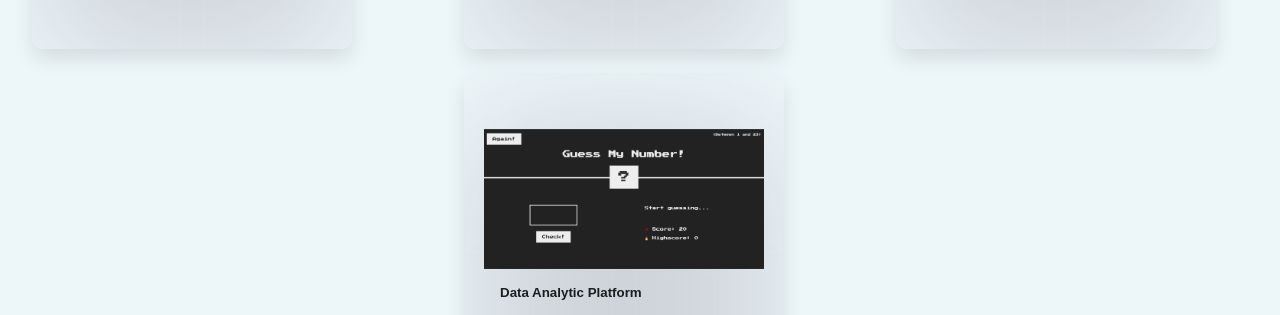
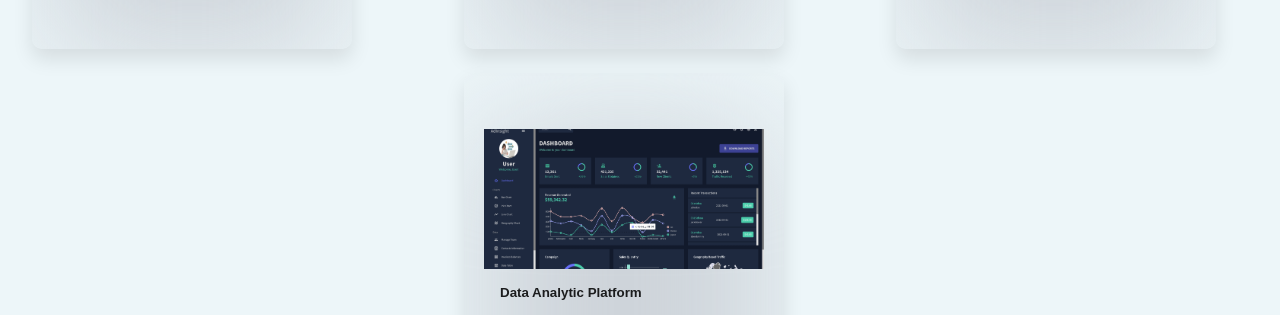
Before and after one commit to hyezhu/nhu-portfolio, a React (Create React App) app: page / in a window 1280 px wide. Shown: the part 2000-2315 px from the top of the page. Built offline with nearby package versions, Linux system fonts and the light colour scheme.

Commit message:
Card modified

```diff
--- a/src/components/Porfolio/portfolio.component.jsx
+++ b/src/components/Porfolio/portfolio.component.jsx
@@ -7,7 +7,7 @@ import Grid from "@mui/material/Grid";
 
 import OmniFood from "../../img/omni-food.png";
 import LotusTour from "../../img/lotus-tour.png";
-import GuessNumber from "../../img/guess-number.png";
+import AdInsight from "../../img/ad-insight.png";
 import Forkify from "../../img/forkify.png";
 
 export default function Portfolio() {
@@ -152,7 +152,7 @@ export default function Portfolio() {
               <CardMedia
                 className="card-image"
                 sx={{ height: 140 }}
-                image={GuessNumber}
+                image={AdInsight}
                 title="number game"
               />
             </a>
```
Also changed, not shown: src/img/ad-insight.png (added).
